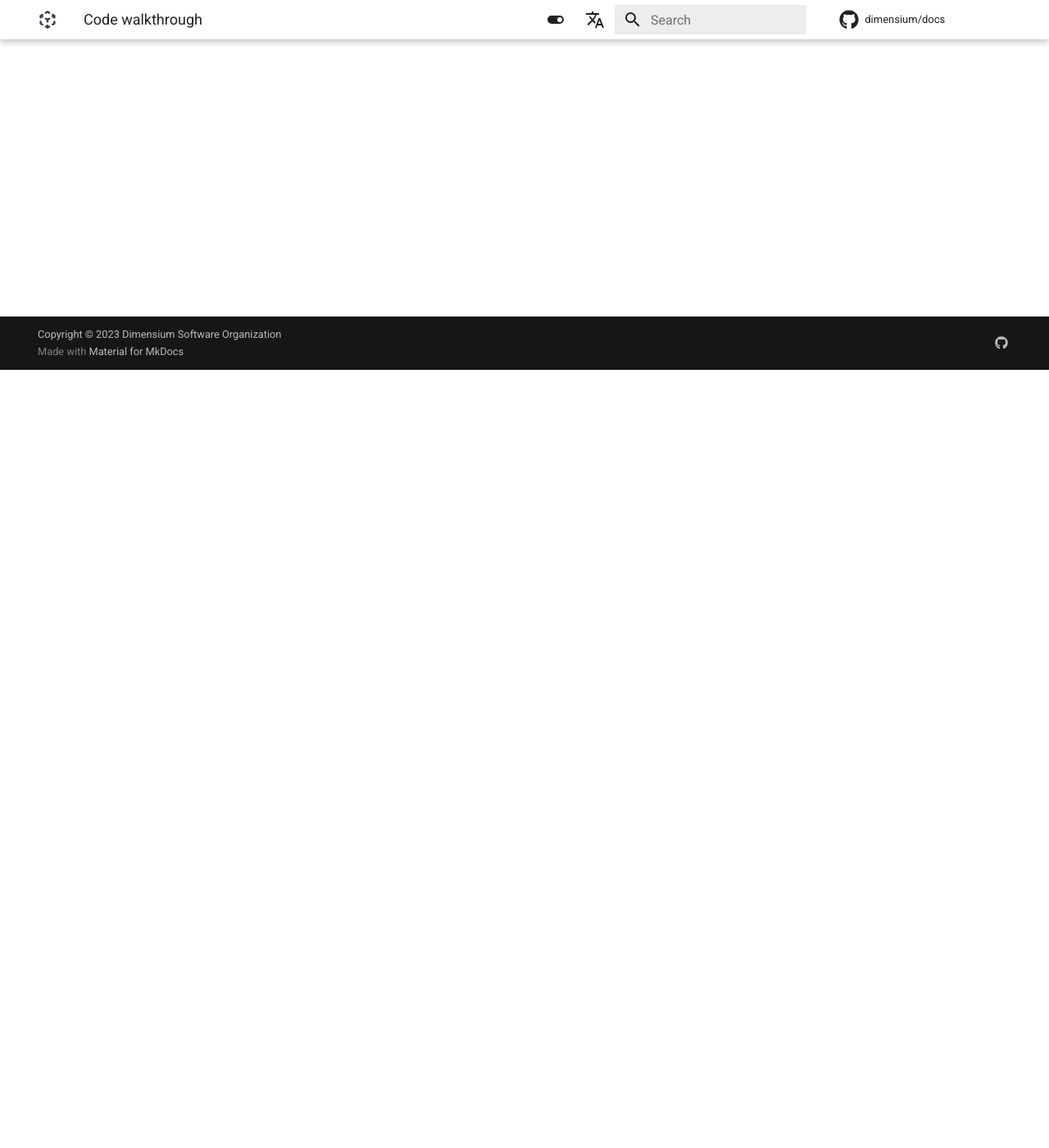
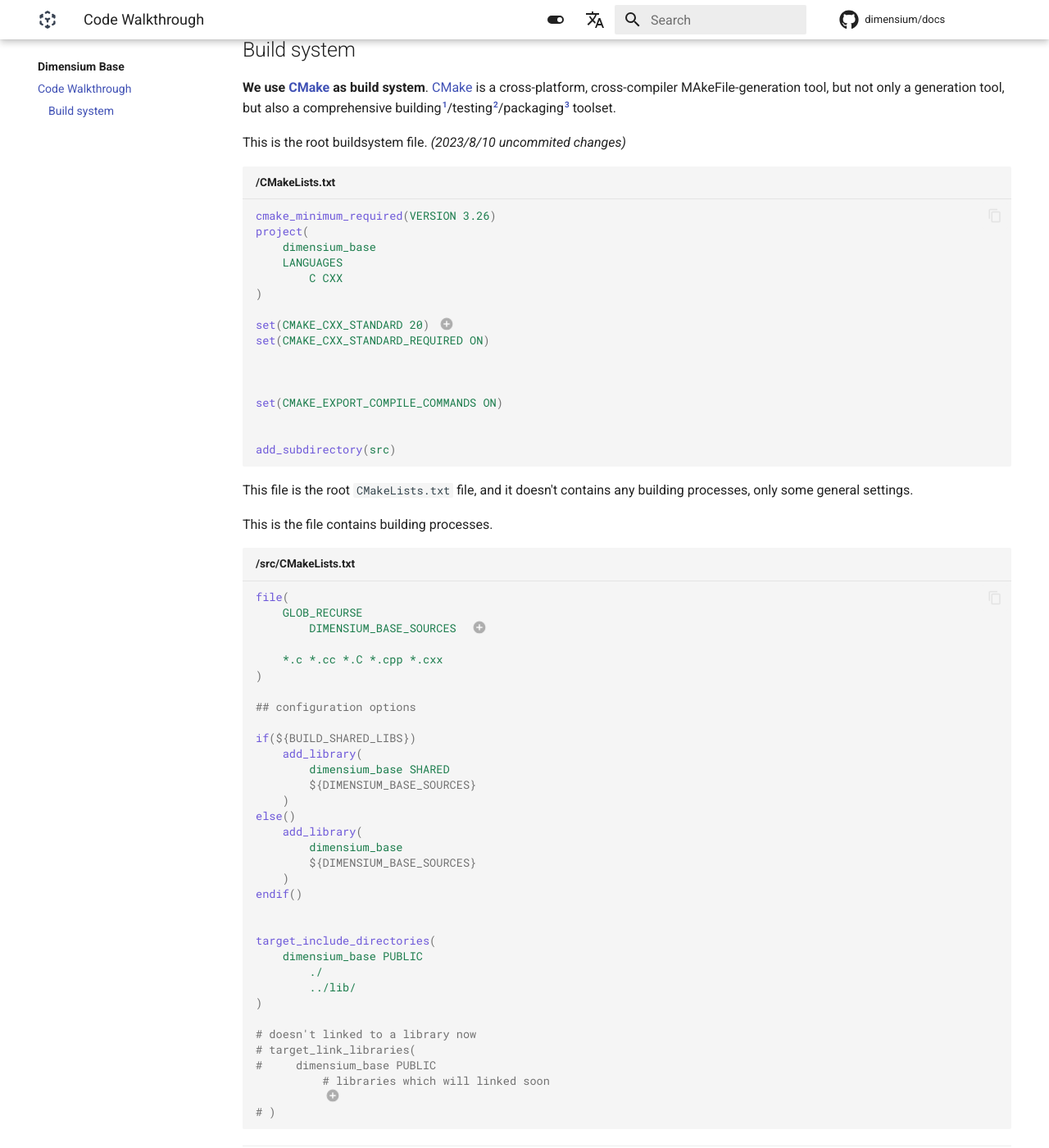
Before and after one commit to infinigames/docs, an MkDocs documentation site: the page built from docs/dimensium-base/code-walkthrough.md, in a window 1280 px wide and 1400 px high, scrolled down 949 px. Shown: the whole window at 82% size. Built offline with MkDocs 1.6.1 and Material for MkDocs 9.7.7, drawn with Linux system fonts in a browser that asks for light colours; comment, search, counter and statistics services are not loaded; some of the changed text lies outside the part shown.

Commit message:
updated dimensium-base docs

````diff
--- a/docs/dimensium-base/code-walkthrough.md
+++ b/docs/dimensium-base/code-walkthrough.md
@@ -1,3 +1,131 @@
 # Code walkthrough
 
-This doc helps you to explore these codes. Be relax.
+The dimensium base library only contains some frequently-typed codes and world/dimensium/chunk/(block/entity/item) data structures.
+
+if you type `tree` you will get such these results (2023/8/10 uncommited changes):
+
+```
+.
+├── CMakeLists.txt
+├── LICENSE
+├── README.md
+└── src
+    ├── CMakeLists.txt
+    ├── base
+    │   ├── base.hpp
+    │   ├── definitions.hpp
+    │   ├── exceptions.cpp
+    │   ├── exceptions.hpp
+    │   └── freq_used_exceptions.hpp
+    ├── precompile.hpp
+    ├── utility
+    │   ├── allocation
+    │   │   └── allocator.hpp
+    │   ├── log
+    │   │   ├── log_message.hpp
+    │   │   ├── log_stream.cpp
+    │   │   └── log_stream.hpp
+    │   └── uuid
+    │       ├── uuid.cpp
+    │       └── uuid.hpp
+    └── world
+        ├── block.hpp
+        ├── dimension.hpp
+        ├── item.hpp
+        ├── namespace_id.hpp
+        └── world.hpp
+```
+
+This doc will introduce these codes, although it's still just-started developing.
+
+## Build system
+
+**We use [CMake] as build system**. [CMake] is a cross-platform, cross-compiler MAkeFile-generation tool, but not only a generation tool, but also a comprehensive building[^1]/testing[^2]/packaging[^3] toolset.
+
+This is the root buildsystem file. *(2023/8/10 uncommited changes)*
+
+```CMake title="/CMakeLists.txt"
+cmake_minimum_required(VERSION 3.26)
+project(
+    dimensium_base
+    LANGUAGES
+        C CXX
+)
+
+set(CMAKE_CXX_STANDARD 20) # (1)!
+set(CMAKE_CXX_STANDARD_REQUIRED ON)
+
+
+
+set(CMAKE_EXPORT_COMPILE_COMMANDS ON)
+
+
+add_subdirectory(src)
+```
+{.annotate}
+
+1.  We use C++20 but still keep the "header-source file" style, which means **we won't use modules in dimensium-base code**. But we will use some C++20 library and language feature, such `std::jthread` we used in `class LogStream` [^4], `concept`s we use everywhere in **future [^5]** *fully-template-based classes and generic programming libraries [^6]*.
+
+This file is the root `CMakeLists.txt` file, and it doesn't contains any building processes, only some general settings.
+
+This is the file contains building processes.
+
+```CMake title="/src/CMakeLists.txt"
+file(
+    GLOB_RECURSE
+        DIMENSIUM_BASE_SOURCES  # (1)!
+
+    *.c *.cc *.C *.cpp *.cxx
+)
+
+## configuration options
+
+if(${BUILD_SHARED_LIBS})
+    add_library(
+        dimensium_base SHARED
+        ${DIMENSIUM_BASE_SOURCES}
+    )
+else()
+    add_library(
+        dimensium_base
+        ${DIMENSIUM_BASE_SOURCES}
+    )
+endif()
+
+
+target_include_directories(
+    dimensium_base PUBLIC
+        ./
+        ../lib/
+)
+
+# doesn't linked to a library now
+# target_link_libraries(
+#     dimensium_base PUBLIC
+          # libraries which will linked soon
+          # (2)!
+# )
+```
+
+1.  This `file()` invocation will deleted when necessary. Because CMake doesn't know when to regenerate the build system while adding a source without changing the `CMakeLists.txt`. Here is the official suggestion written in the CMake documentation:
+
+    **Note**
+
+    We do not recommend using `GLOB` to collect a list of source files from your source tree. If no `CMakeLists.txt` file changes when a source is added or removed then the generated build system cannot know when to ask CMake to regenerate. The `CONFIGURE_DEPENDS` flag may not work reliably on all generators, or if a new generator is added in the future that cannot support it, projects using it will be stuck. Even if `CONFIGURE_DEPENDS` works reliably, there is still a cost to perform the check on every rebuild.
+
+2. We haven't linked [RocksDB] and other "linkable" libraries with dimensium-base, so these lines was commented.
+
+
+
+
+
+[^1]: CMake. It's main page is [here](https://cmake.org).
+[^2]: CTest. It's a tool which makes automatically testing (CI) possible. It's bundled with [CMake].
+[^3]: CPack. It's another tool to generate installer (for Windows), packages (`deb`, `rpm`, etc.), and other deployments.
+[^4]: `LogStream` is a class, which provides synchroized logging output using some simple member functions. It prints it's own logging message called `LogMessage` which defined in `src/utility/log/log_message.hpp` instead of normal `std::string`, in order to print some debug message, including `std::thread::id` and log levels defined in `LogMessage::Type` (a `enum class`).
+[^5]: Unfortunately, it is **just available in *future***.
+[^6]: We're planning to use the full power of `template` classes and `concept`s in our libraries, including [dimensium-base], *dimensium-core* (which is still in design) and more.
+
+[CMake]: https://cmake.org
+[dimensium-base]: https://github.com/dimensium-base
+[RocksDB]: https://rocksdb.org
--- a/mkdocs.yml
+++ b/mkdocs.yml
@@ -10,15 +10,13 @@
 
   - "Dimensium Base":
     - dimensium-base/index.md
+    - "Code Walkthrough": dimensium-base/code-walkthrough.md
 
   - "Dimensium Docs":
     - dimensium-docs/index.md
-    - "Docs creation and configurations":
-        dimensium-docs/docs-creation-and-configurations.md
-    - "Site automation using GitHub Actions":
-        dimensium-docs/site-automation-using-github-actions.md
-    - "Writting docs":
-        dimensium-docs/writting-docs.md
+    - "Docs creation and configurations": dimensium-docs/docs-creation-and-configurations.md
+    - "Site automation using GitHub Actions": dimensium-docs/site-automation-using-github-actions.md
+    - "Writting docs": dimensium-docs/writting-docs.md
 
 
   - "Tags":
@@ -69,6 +67,7 @@
     - content.action.view
     - content.code.annotate
     - content.code.copy
+    - content.tabs.link
 
     - search.suggest
     - search.highlight
@@ -118,6 +117,8 @@
   - pymdownx.inlinehilite
   - pymdownx.snippets
   - pymdownx.superfences
+  - pymdownx.tabbed:
+      alternate_style: true
 
 
   - abbr
````
